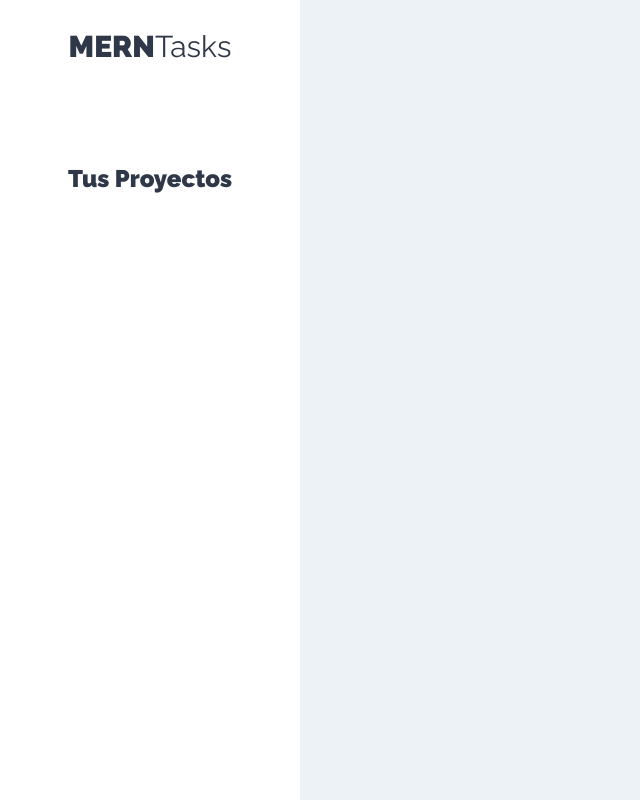
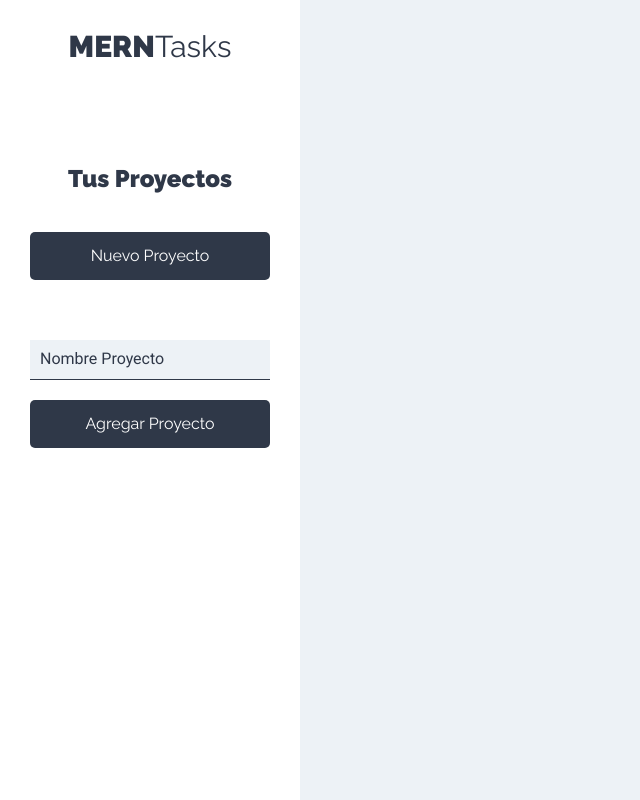
Before and after one commit to PabloMunizMontoya/mern-task-cliente, a React (Create React App) app: page /Proyectos in a window 1280 px wide. Shown: the whole page, without its empty margins (0-640 px from the left). Built offline with nearby package versions, Linux system fonts and the light colour scheme.

Commit message:
agregue el componente NuevoProyecto

```diff
--- a/src/components/layout/Sidebar.jsx
+++ b/src/components/layout/Sidebar.jsx
@@ -1,4 +1,5 @@
 import React from 'react'
+import NuevoProyecto from '../proyectos/NuevoProyecto';
 
 const Sidebar = () => {
     return (
@@ -7,6 +8,7 @@
 
             <div className="proyectos">
                 <h2>Tus Proyectos</h2>
+                <NuevoProyecto/>
             </div>
         </aside>
     );
--- /dev/null
+++ b/src/components/proyectos/NuevoProyecto.jsx
@@ -0,0 +1,32 @@
+import React, { Fragment } from 'react';
+
+const NuevoProyecto = () => {
+    return (
+        <Fragment>
+            <button
+                type='button'
+                className='btn btn-block btn-primario'
+            >Nuevo Proyecto</button>
+
+            <form
+                action=""
+                className='formulario-nuevo-proyecto'
+            >
+                <input
+                    type="text"
+                    className='input-text'
+                    placeholder='Nombre Proyecto'
+                    name='nombre'
+                />
+
+                <input
+                    type="submit"
+                    className='btn btn-primario btn-block'
+                    value='Agregar Proyecto'
+                />
+            </form>
+        </Fragment>
+    );
+}
+
+export default NuevoProyecto;
```
